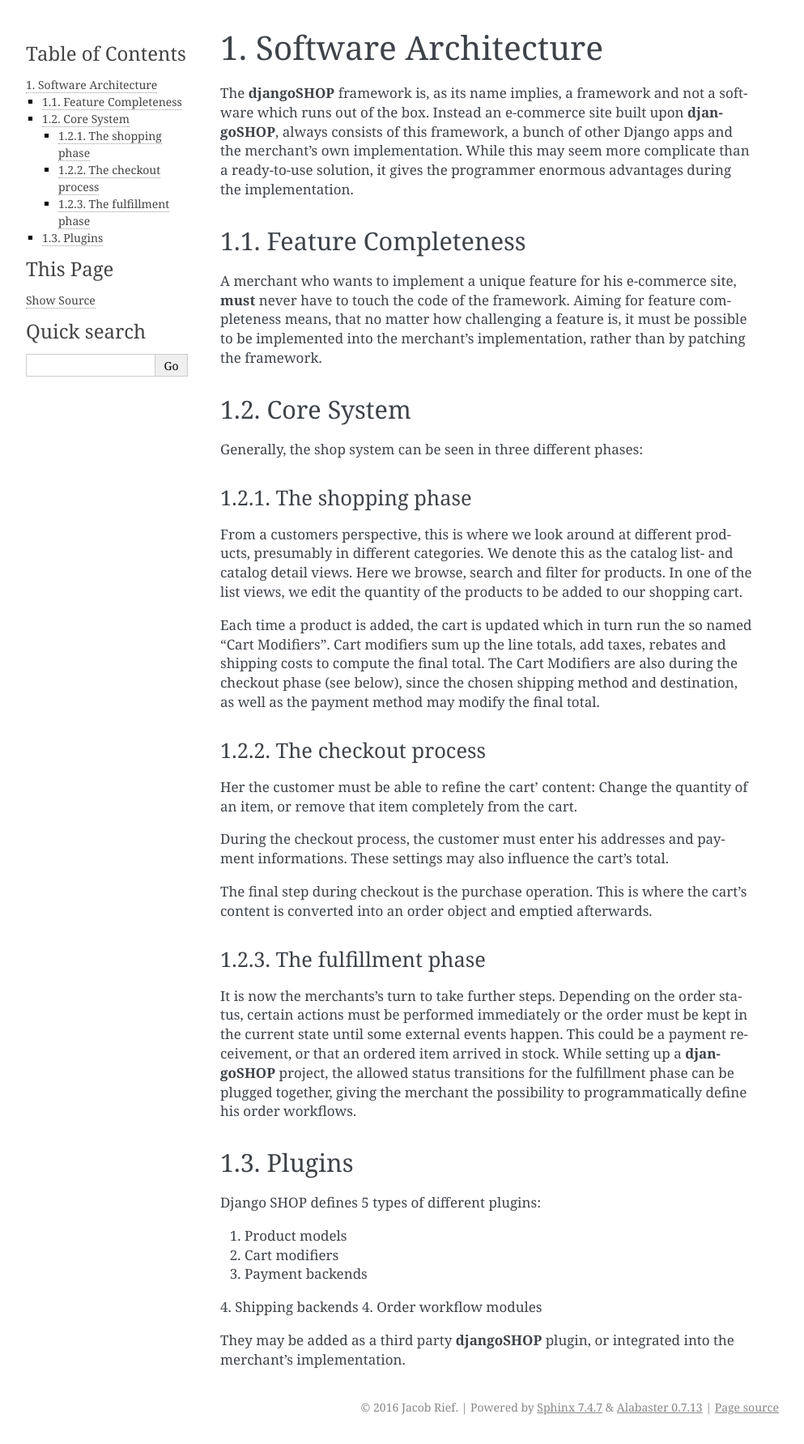
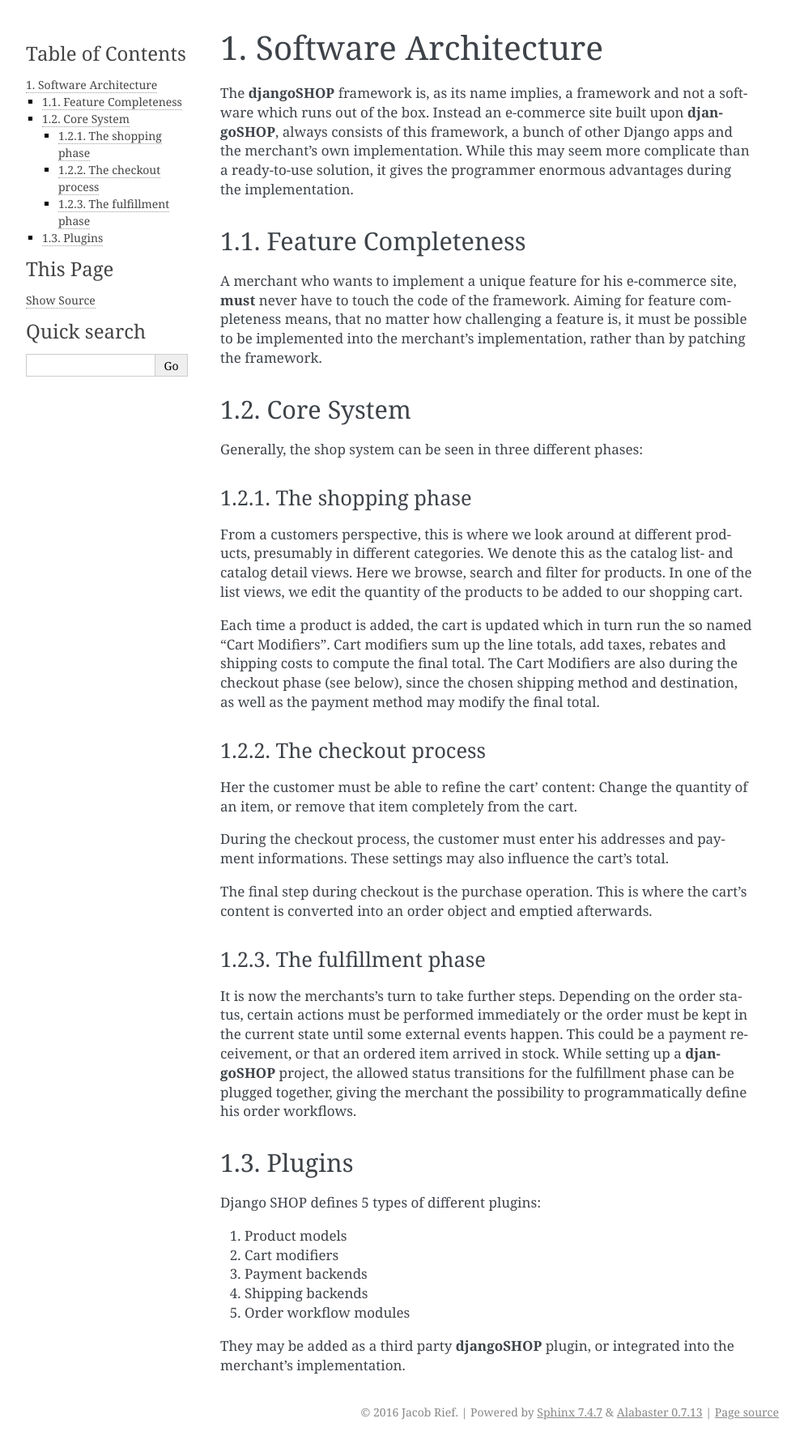
Before and after one commit to joker-softdev/django_shop, a Sphinx documentation site: the page built from docs/architecture.rst, in a window 1280 px wide. Shown: the whole page at 81% size, without its empty margins (148-1141 px from the left). Built offline with Sphinx 7.4.7, drawn with Linux system fonts in a browser that asks for light colours.

Commit message:
Fix enumerated list item

```diff
--- a/docs/architecture.rst
+++ b/docs/architecture.rst
@@ -73,7 +73,7 @@
 2. Cart modifiers
 3. Payment backends
 4. Shipping backends
-4. Order workflow modules
+#. Order workflow modules
 
 They may be added as a third party **djangoSHOP** plugin, or integrated into the merchant's
 implementation.
```
